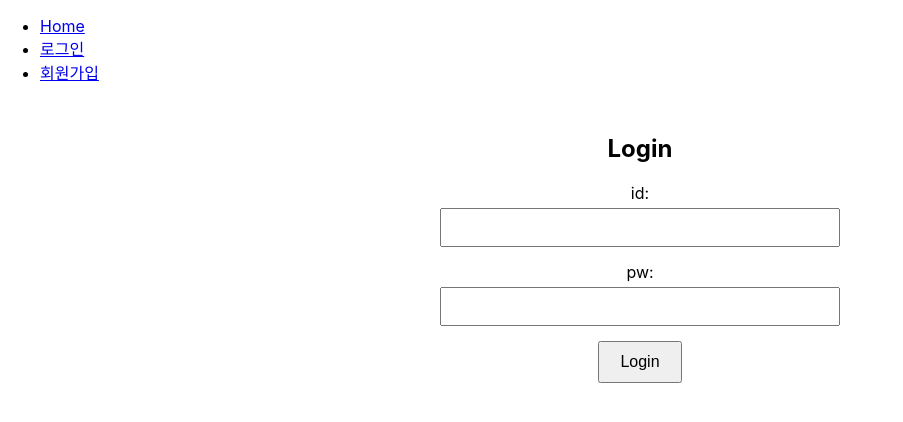
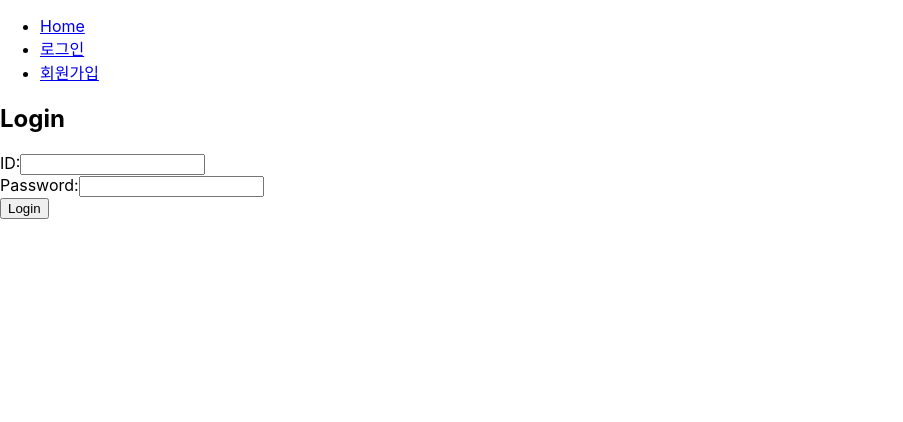
Before and after one commit to Crypto-Claudia/React-Django, a React (Create React App) app: page /login in a window 1280 px wide. Shown: the top 422 px of the page, without its empty margins (0-903 px from the left). Built offline with nearby package versions, Linux system fonts and the light colour scheme.

Commit message:
로그인페이지 만들다 만거

```diff
--- a/src/components/Login.js
+++ b/src/components/Login.js
@@ -1,8 +1,39 @@
 import React, { useState } from "react";
 
+async function hashPasswordPBKDF2(password, salt) {
+  const encoder = new TextEncoder();
+  const passwordBytes = encoder.encode(password);
+  const saltBytes = encoder.encode(salt);
+
+  const key = await crypto.subtle.importKey(
+    "raw",
+    passwordBytes,
+    { name: "PBKDF2" },
+    false,
+    ["deriveKey"]
+  );
+
+  const pbkdf2Key = await crypto.subtle.deriveKey(
+    {
+      name: "PBKDF2",
+      salt: saltBytes,
+      iterations: 100000,
+      hash: "SHA-256",
+    },
+    key,
+    { name: "HMAC", hash: "SHA-256", length: 256 },
+    false,
+    ["sign"]
+  );
+
+  const hashBuffer = await crypto.subtle.sign("HMAC", pbkdf2Key, passwordBytes);
+  const hashArray = Array.from(new Uint8Array(hashBuffer));
+  return hashArray.map((byte) => byte.toString(16).padStart(2, "0")).join("");
+}
+
 function Login() {
-  const [id, setid] = useState("");
-  const [pw, setpw] = useState("");
+  const [id, setId] = useState("");
+  const [pw, setPw] = useState("");
   const [error, setError] = useState("");
 
   const handleSubmit = async (e) => {
@@ -10,57 +41,71 @@ function Login() {
     setError("");
 
     try {
-      const response = await fetch("http://127.0.0.1:8000/api/login/", {
+      const saltResponse = await fetch(`${process.env.REACT_APP_API_URL}/api/s/`, {
         method: "POST",
-        headers: {
-          "Content-Type": "application/json",
-        },
-        body: JSON.stringify({ id, pw }),
+        headers: { "Content-Type": "application/json" },
+        body: JSON.stringify({ id }),
+      });
+
+      if (!saltResponse.ok) {
+        throw new Error("Failed to fetch salt.");
+      }
+
+      const { salt } = await saltResponse.json();
+      const encryptedPw = await hashPasswordPBKDF2(pw, salt);
+
+      const response = await fetch(`${process.env.REACT_APP_API_URL}/api/login/`, {
+        method: "POST",
+        headers: { "Content-Type": "application/json" },
+        body: JSON.stringify({ id, pw: encryptedPw }),
       });
 
       if (response.ok) {
         const data = await response.json();
         console.log("Login Successful:", data);
+
+        document.cookie = `sessionid=${data.data.session_id}; path=/; Secure; SameSite=Strict`;
+        document.cookie = `csrftoken=${data.data.csrftoken}; path=/; Secure; SameSite=Strict`;
+
         alert("Login successful!");
       } else {
         const errorData = await response.json();
-        console.error("Error:", errorData);
         setError(errorData.message || "Login failed. Please try again.");
       }
     } catch (err) {
       console.error("Request failed:", err);
-      setError("An error occurred. Please try again.");
+      setError(err.message || "An error occurred. Please try again.");
     }
   };
 
   return (
-    <div style={{ maxWidth: "400px", margin: "50px auto", textAlign: "center" }}>
+    <div className="login-container">
       <h2>Login</h2>
       <form onSubmit={handleSubmit}>
-        <div style={{ marginBottom: "15px" }}>
-          <label htmlFor="id" style={{ display: "block", marginBottom: "5px" }}>id:</label>
+        <div className="form-group">
+          <label htmlFor="id">ID:</label>
           <input
-            type="id"
+            type="text"
             id="id"
             value={id}
-            onChange={(e) => setid(e.target.value)}
-            style={{ width: "100%", padding: "10px", boxSizing: "border-box" }}
+            onChange={(e) => setId(e.target.value)}
             required
+            aria-label="ID"
           />
         </div>
-        <div style={{ marginBottom: "15px" }}>
-          <label htmlFor="pw" style={{ display: "block", marginBottom: "5px" }}>pw:</label>
+        <div className="form-group">
+          <label htmlFor="pw">Password:</label>
           <input
-            type="pw"
+            type="password"
             id="pw"
             value={pw}
-            onChange={(e) => setpw(e.target.value)}
-            style={{ width: "100%", padding: "10px", boxSizing: "border-box" }}
+            onChange={(e) => setPw(e.target.value)}
             required
+            aria-label="Password"
           />
         </div>
-        {error && <p style={{ color: "red" }}>{error}</p>}
-        <button type="submit" style={{ padding: "10px 20px", fontSize: "16px" }}>Login</button>
+        {error && <p className="error-message">{error}</p>}
+        <button type="submit" className="btn-primary">Login</button>
       </form>
     </div>
   );
```
Also changed, not shown: 1 other file (tests, documents, lock files or other folders).
